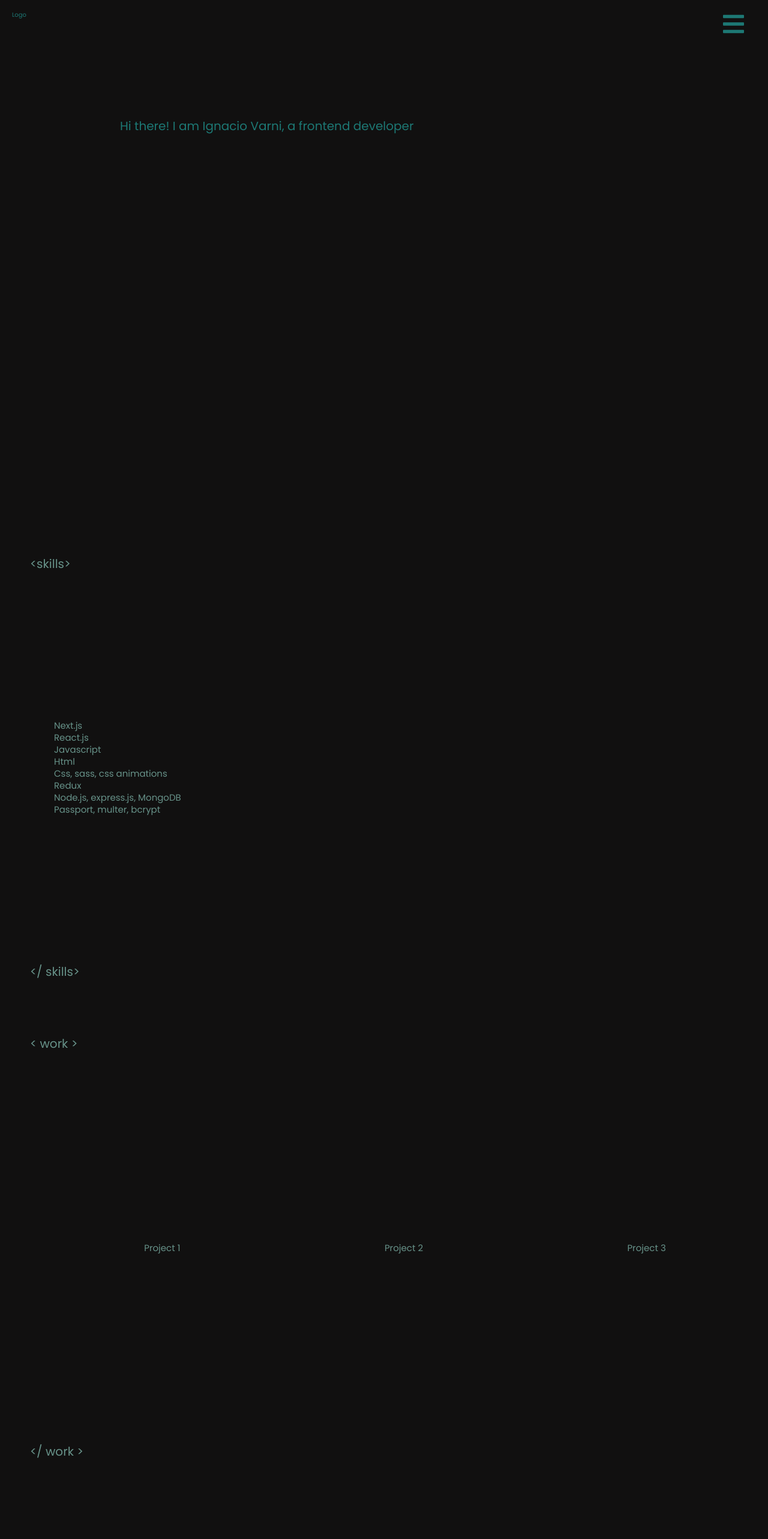
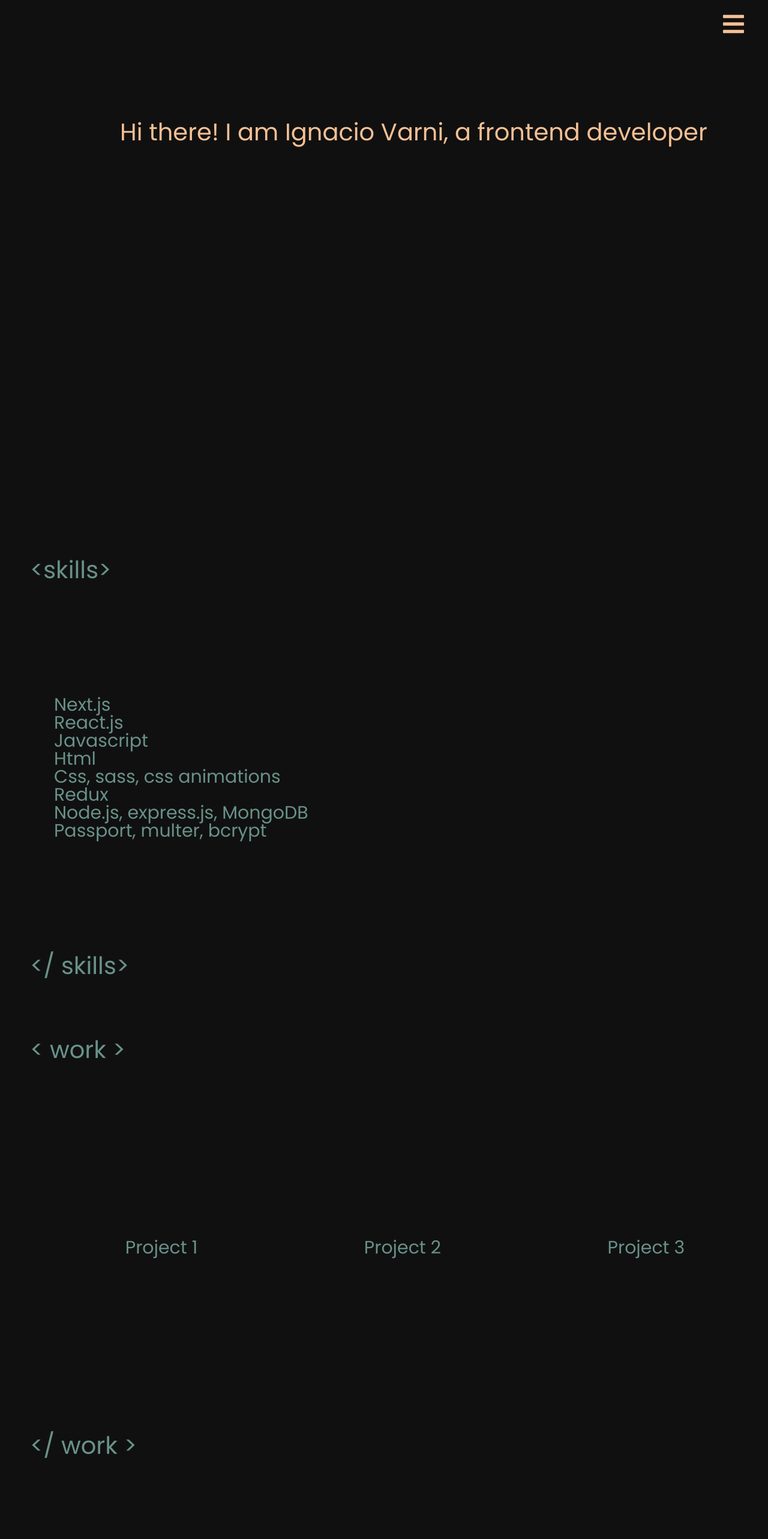
Before and after one commit to NachoVarni/portfolio-varni, a Next.js app: page / in a window 1280 px wide. Shown: the top 2566 px of the page at 60% size. Built offline with nearby package versions, Linux system fonts and the light colour scheme.

Commit message:
changing colors

```diff
--- a/components/Contact/Contact.module.scss
+++ b/components/Contact/Contact.module.scss
@@ -7,7 +7,7 @@
 }
 
 .main {
-  font-size: 2rem;
+  font-size: 4rem;
   padding: 100px 0px 50px 0px;
   margin-top: 100px;
   min-height: 100vh;
@@ -17,8 +17,8 @@
   color: #679289;
 
   .wrapper {
-    font-size: 1.5rem;
-    line-height: 2rem;
+    font-size: 3rem;
+    line-height: 4rem;
     margin: 30px 0px 30px 40px;
     display: flex;
     flex-direction: column;
--- a/components/Hero/Hero.module.scss
+++ b/components/Hero/Hero.module.scss
@@ -1,6 +1,6 @@
 .main {
   background-color: rgb(17, 16, 16);
-  color: #1d7874;
+  color: #f4c095;
   font-family: "Poppins", sans-serif;
 
   .hero {
@@ -10,15 +10,14 @@
 
   .presentation {
     position: absolute;
-    font-size: 2rem;
+    font-size: 4rem;
     left: 200px;
     top: 200px;
-    color: #1d7874;
   }
 
   .menu {
     position: absolute;
-    font-size: 3rem;
+    font-size: 4rem;
     left: 200px;
     width: 500px;
     top: 200px;
@@ -78,7 +77,7 @@
   to {
     left: 200px;
     opacity: 1;
-    color: #ffe2d1;
+    color: #f4c095;
   }
 }
 
@@ -91,7 +90,7 @@
   to {
     left: 200px;
     opacity: 1;
-    color: #1d7874;
+    color: #f4c095;
   }
 }
 
--- a/components/Navbar/Navbar.module.scss
+++ b/components/Navbar/Navbar.module.scss
@@ -2,12 +2,11 @@
   display: flex;
   justify-content: space-between;
   padding: 20px;
-  color: #1d7874;
+  color: #f4c095;
   z-index: 9999;
   width: 100%;
   background-color: rgb(17, 16, 16);
   overflow: hidden;
-  font-family: poppins;
 
   .right {
     margin-right: 20px;
@@ -25,7 +24,7 @@
   }
   to {
     opacity: 1;
-    color: #ffe2d1;
+    color: #f4c095;
   }
 }
 
@@ -36,7 +35,7 @@
   }
   to {
     opacity: 1;
-    color: #ffe2d1;
+    color: #f4c095;
   }
 }
 
--- a/components/Navbar/index.js
+++ b/components/Navbar/index.js
@@ -9,7 +9,7 @@ function Navbar({ showMenu, showOptions }) {
   return (
     <div className={styles.main}>
       <div className={styles.left}>
-        <span className={styles.option}>Logo</span>
+        <span className={styles.option}></span>
       </div>
       <div className={styles.right}>
         {!showOptions && (
--- a/components/Skills/Skills.module.scss
+++ b/components/Skills/Skills.module.scss
@@ -9,7 +9,7 @@
 .main {
   padding: 50px 0px 50px 0px;
   min-height: 100vh;
-  font-size: 2rem;
+  font-size: 4rem;
   display: flex;
   flex-direction: column;
   justify-content: space-between;
@@ -17,8 +17,8 @@
 }
 
 .list {
-  font-size: 1.5rem;
-  line-height: 2rem;
+  font-size: 3rem;
+  line-height: 3rem;
   list-style: none;
   margin: 30px 0px 30px 40px;
 }
--- a/components/Skills/index.js
+++ b/components/Skills/index.js
@@ -9,7 +9,7 @@ import ScrollArrow from "../ScrollArrow";
 
 function Skills() {
   useEffect(() => {
-    Aos.init({ duration: 3000 });
+    Aos.init({ duration: 2000 });
   }, []);
 
   return (
--- a/components/Work/Work.module.scss
+++ b/components/Work/Work.module.scss
@@ -9,14 +9,14 @@
 .main {
   min-height: 100vh;
   padding: 50px 0px 50px 0px;
-  font-size: 2rem;
+  font-size: 4rem;
   display: flex;
   flex-direction: column;
   justify-content: space-between;
   color: #679289;
 
   .wrapper {
-    font-size: 1.5rem;
+    font-size: 3rem;
     margin: 30px 0px 30px 20px;
     display: flex;
     justify-content: space-around;
```
